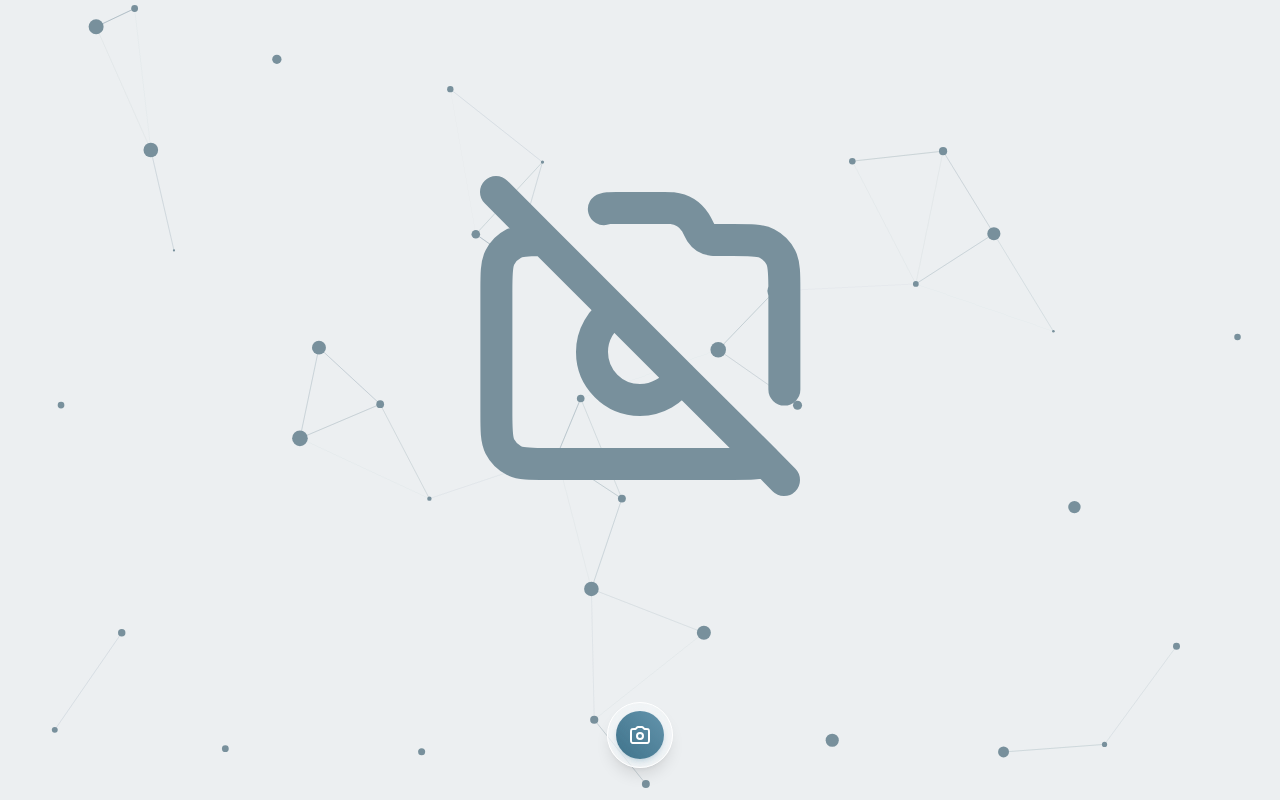
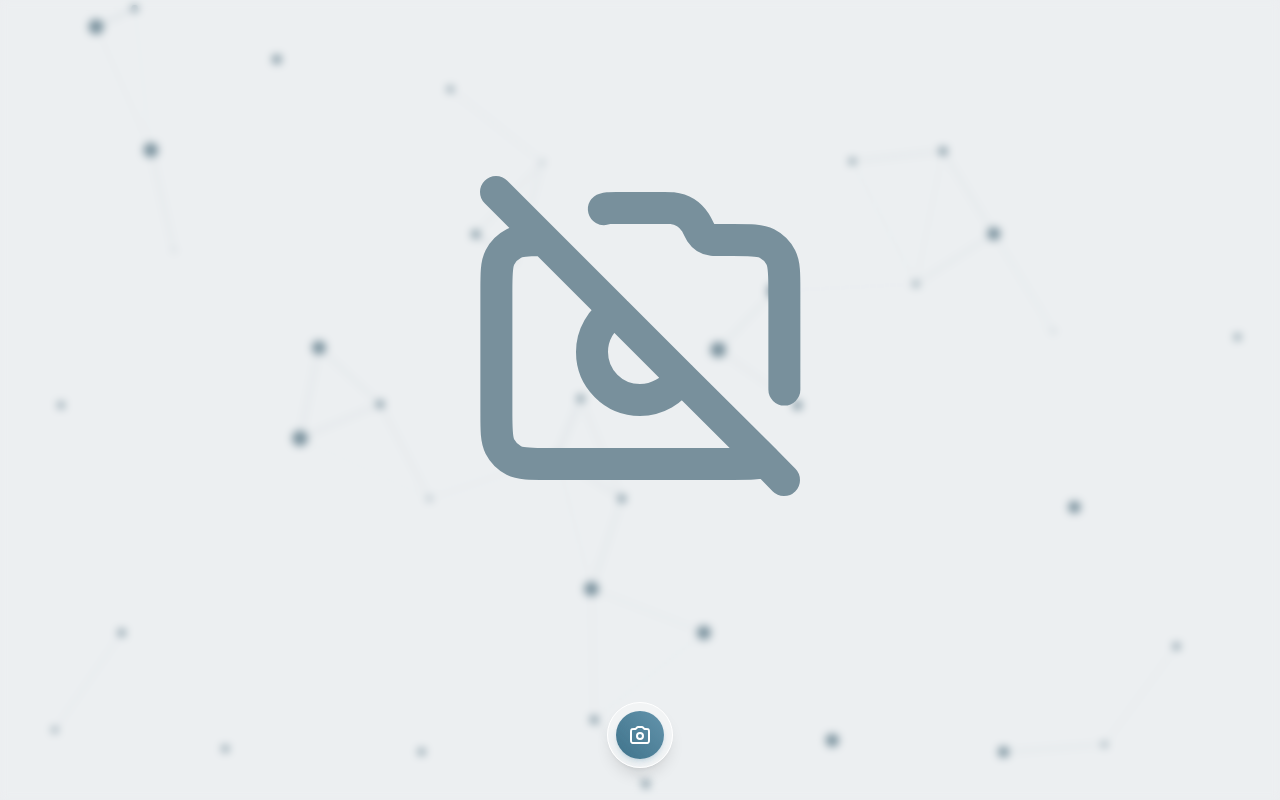
Before and after one commit to sumitsahoo/barcode-scanner, a React (Vite) app: page / in a window 1280 px wide. Built offline with nearby package versions, Linux system fonts and the light colour scheme.

Commit message:
refactor: Added blur to background

```diff
--- a/src/components/BarcodeScanner.jsx
+++ b/src/components/BarcodeScanner.jsx
@@ -348,7 +348,7 @@ const BarcodeScanner = () => {
   }, []);
 
   return (
-    <div className="relative w-full h-dvh grid grid-cols-1 gap-6 place-items-center overflow-hidden">
+    <div className="relative w-full h-dvh grid grid-cols-1 gap-6 place-items-center overflow-hidden backdrop-blur-sm">
       <div className="flex justify-center items-center relative">
         <img
           src={`${process.env.VITE_APP_BASE_PATH}images/ic-camera-closed.svg`}
```
